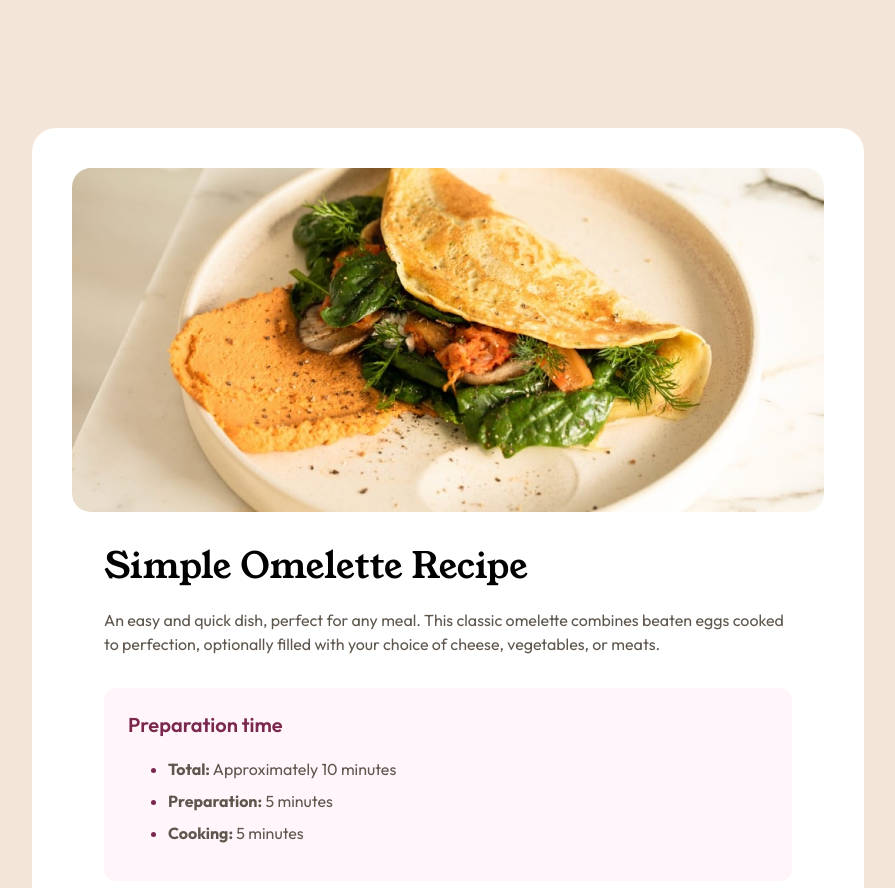
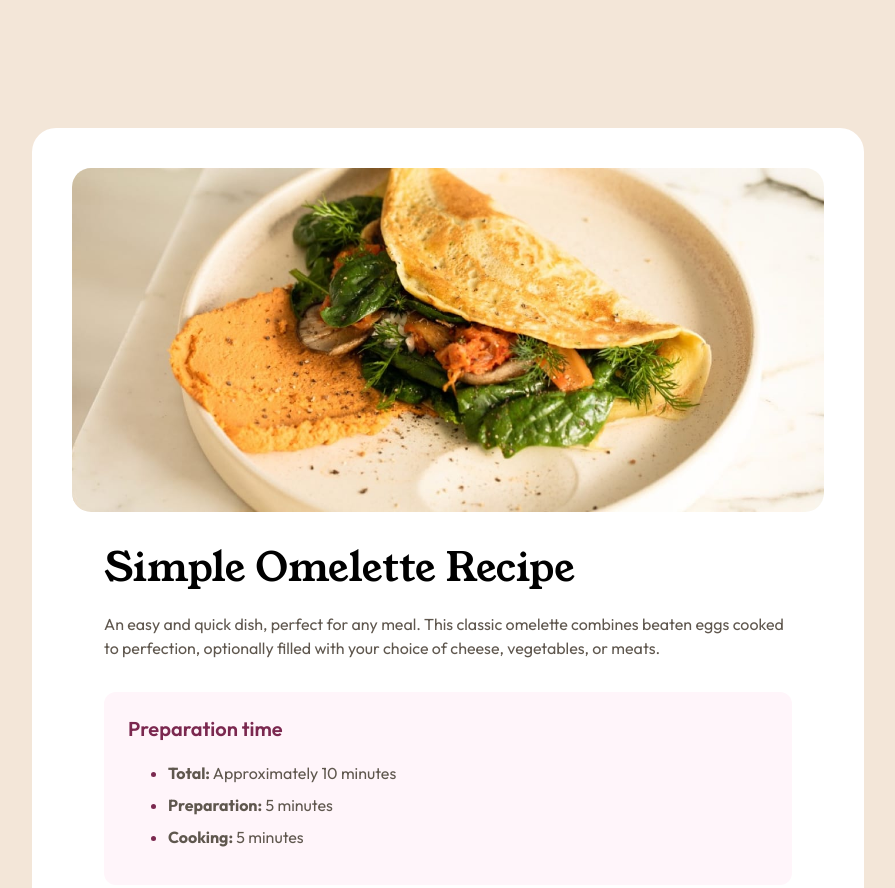
Before and after one commit to pauljomy/recipe, a plain HTML site: page index.html in a window 1536 px wide. Shown: the top 888 px of the page, without its empty margins (320-1215 px from the left). Drawn offline with Linux system fonts and the light colour scheme.

Commit message:
minor changes in css

```diff
--- a/styles.css
+++ b/styles.css
@@ -198,7 +198,7 @@ table {
   border-bottom: none;
 }
 
-@media (min-width: 320px) {
+@media (min-width: 20em) {
   article {
     margin: 0;
     padding: 0;
@@ -215,24 +215,17 @@ table {
     border-radius: 0;
     margin-bottom: 0;
   }
-
-  h1 {
-    font-size: 2.25em;
-  }
 }
 
-@media (min-width: 768px) {
+@media (min-width: 48em) {
   article {
     margin: 8em 3em;
-    padding: 2.5em;
+    padding: 2.5em 2.5em 0 2.5em;
     border-radius: 1.5em;
-    padding-bottom: 0;
   }
 
   img {
-    /* max-width: 100%; */
     border-radius: 1.2em;
-    /*margin-block-end: 2.5em;*/
   }
 
   body {
@@ -240,12 +233,11 @@ table {
   }
 }
 
-@media (min-width: 1440px) {
+@media (min-width: 90em) {
   article {
     margin: 8em 0;
     border-radius: 1.5em;
-    padding: 2.5em;
-    padding-bottom: 0;
+    padding: 2.5em 2.5em 0 2.5em;
   }
 
   body {
```
